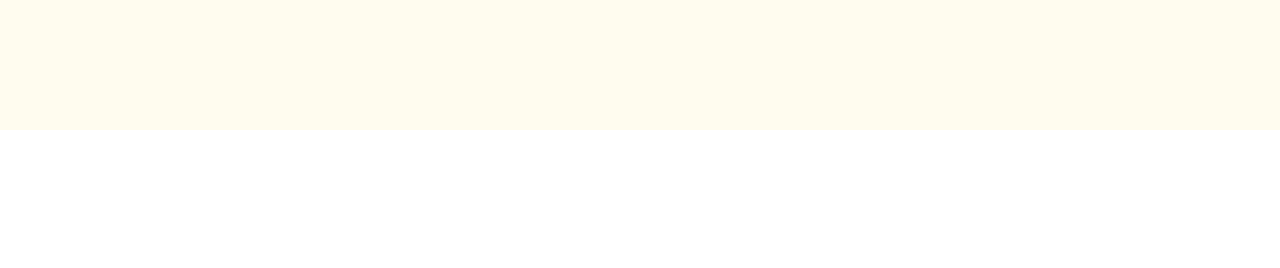
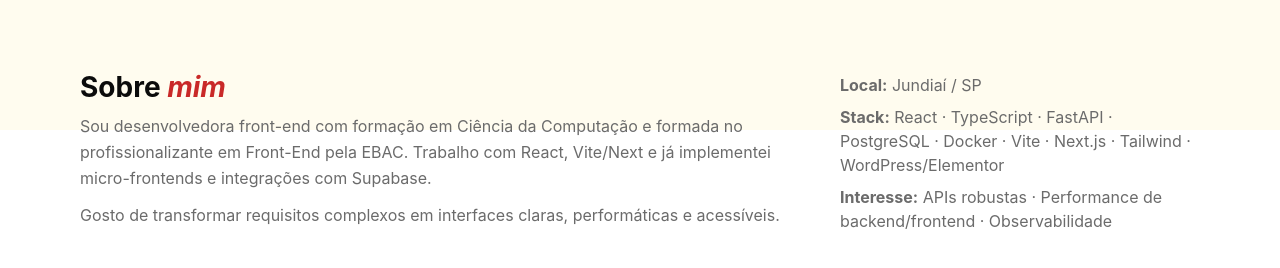
Before and after one commit to katerine-dev/portfolio, a React (Vite) app: page / in a window 1280 px wide. Shown: the part 670-938 px from the top of the page. Before the commit the page ends 800 px from the top, so only its background shows below. Built offline with nearby package versions, Linux system fonts and the light colour scheme.

Commit message:
Adiciona Sessão de About

```diff
--- a/src/App.jsx
+++ b/src/App.jsx
@@ -1,6 +1,7 @@
 import React from 'react'
 import Header from './components/Header'
 import Hero from './components/Hero'
+import About from './components/About'
 
 export default function App(){
   return (
@@ -8,7 +9,7 @@ export default function App(){
       <Header />
       <main>
         <Hero />
-        {/* <About /> */}
+        <About />
         {/* <Projects /> */}
         {/* <Skills /> */}
         {/* <Contact /> */}
--- /dev/null
+++ b/src/components/About.jsx
@@ -0,0 +1,88 @@
+// src/components/About.jsx
+import React from 'react'
+import styled from 'styled-components'
+
+const Section = styled.section`
+  padding: 160px 0 48px;
+  background: transparent;
+
+  .container-inner {
+    width: min(1120px, 92%);
+    margin: 0 auto;
+    display: grid;
+    /* coluna principal flexível + coluna de infos fixa */
+    grid-template-columns: 1fr 360px;
+    gap: 28px;
+    align-items: start;
+
+    margin-top: 8px;
+  }
+
+  @media (max-width: 900px) {
+    padding: 64px 0 32px;
+    .container-inner {
+      grid-template-columns: 1fr;
+      gap: 16px;
+      text-align: center;
+      margin-top: 0;
+    }
+  }
+  .col {
+    min-width: 0;
+  }
+
+  h2 {
+    margin: 0 0 12px 0;
+    font-size: 28px;
+    line-height: 1.05;
+  }
+
+  p {
+    color: var(--muted);
+    line-height: 1.6;
+    margin: 0 0 8px 0;
+    overflow-wrap: anywhere;
+    word-break: break-word;
+  }
+
+  ul {
+    list-style: none;
+    padding: 0;
+    margin: 0;
+    color: var(--muted);
+    li { margin-bottom: 8px; }
+  }
+
+  img, figure, .media {
+    max-width: 100%;
+    height: auto;
+    display: block;
+  }
+`
+
+export default function About(){
+  return (
+    <Section id="about">
+      <div className="container-inner">
+        <div className="col">
+          <h2>Sobre <span style={{fontStyle:'italic', color:'var(--accent)'}}>mim</span></h2>
+          <p>
+            Sou desenvolvedora front-end com formação em Ciência da Computação e formada no profissionalizante em Front-End pela EBAC.
+            Trabalho com React, Vite/Next e já implementei micro-frontends e integrações com Supabase.
+          </p>
+          <p style={{marginTop:12}}>
+            Gosto de transformar requisitos complexos em interfaces claras, performáticas e acessíveis.
+          </p>
+        </div>
+
+        <div className="col">
+          <ul>
+            <li><strong>Local:</strong> Jundiaí / SP</li>
+            <li><strong>Stack:</strong> React · TypeScript · FastAPI · PostgreSQL · Docker · Vite · Next.js · Tailwind · WordPress/Elementor</li>
+            <li><strong>Interesse:</strong> APIs robustas · Performance de backend/frontend · Observabilidade</li>
+          </ul>
+        </div>
+      </div>
+    </Section>
+  )
+}
--- a/src/components/Hero.jsx
+++ b/src/components/Hero.jsx
@@ -12,6 +12,7 @@ const Section = styled.section`
     grid-template-columns: 1fr;
     text-align:center;
     gap:16px;
+    margin-bottom:20px;
   }
 `
 
--- a/src/styles/GlobalStyles.js
+++ b/src/styles/GlobalStyles.js
@@ -3,7 +3,7 @@ import { createGlobalStyle } from 'styled-components'
 const GlobalStyles = createGlobalStyle`
   :root{
     --bg: #fffcef;
-    --accent: #5fc799;
+    --accent: #c92928;
     --text: #0b0b0b;
     --muted: #6b6b6b;
     --card: #ffffff;
```
